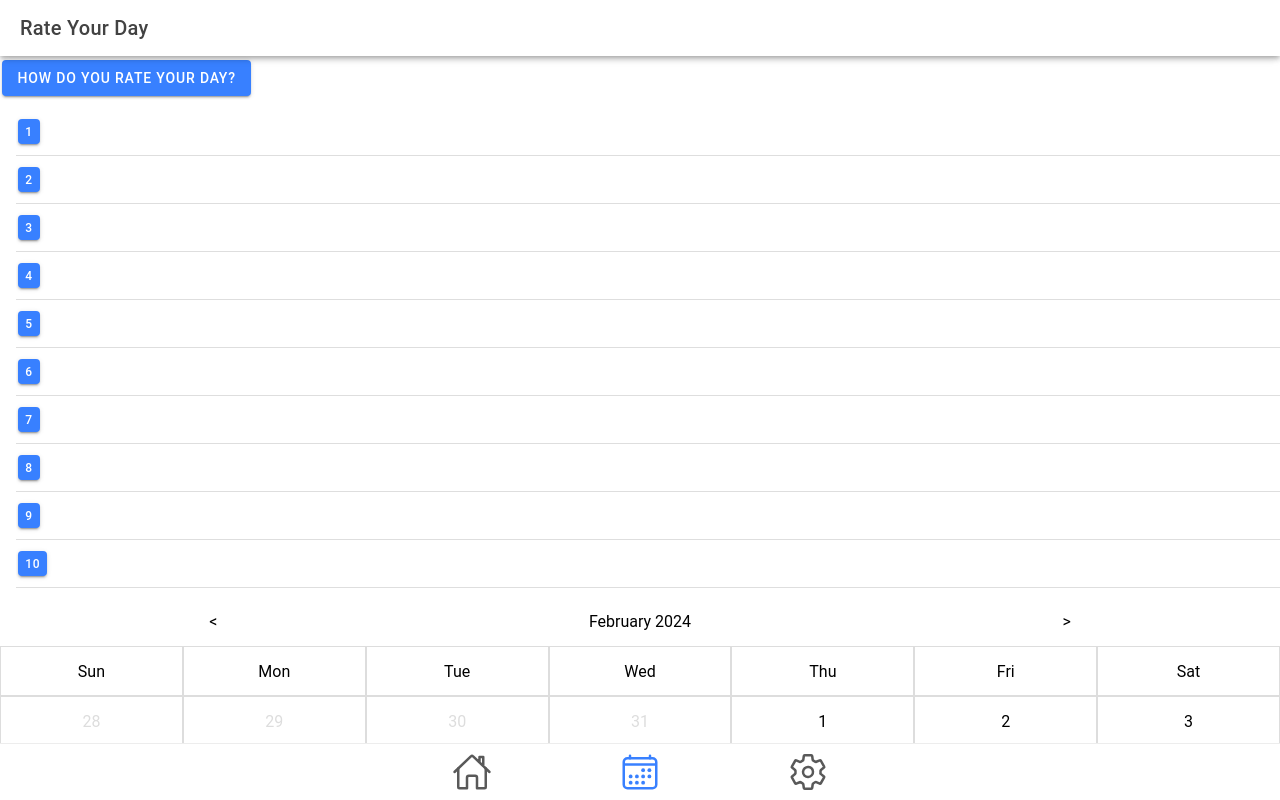
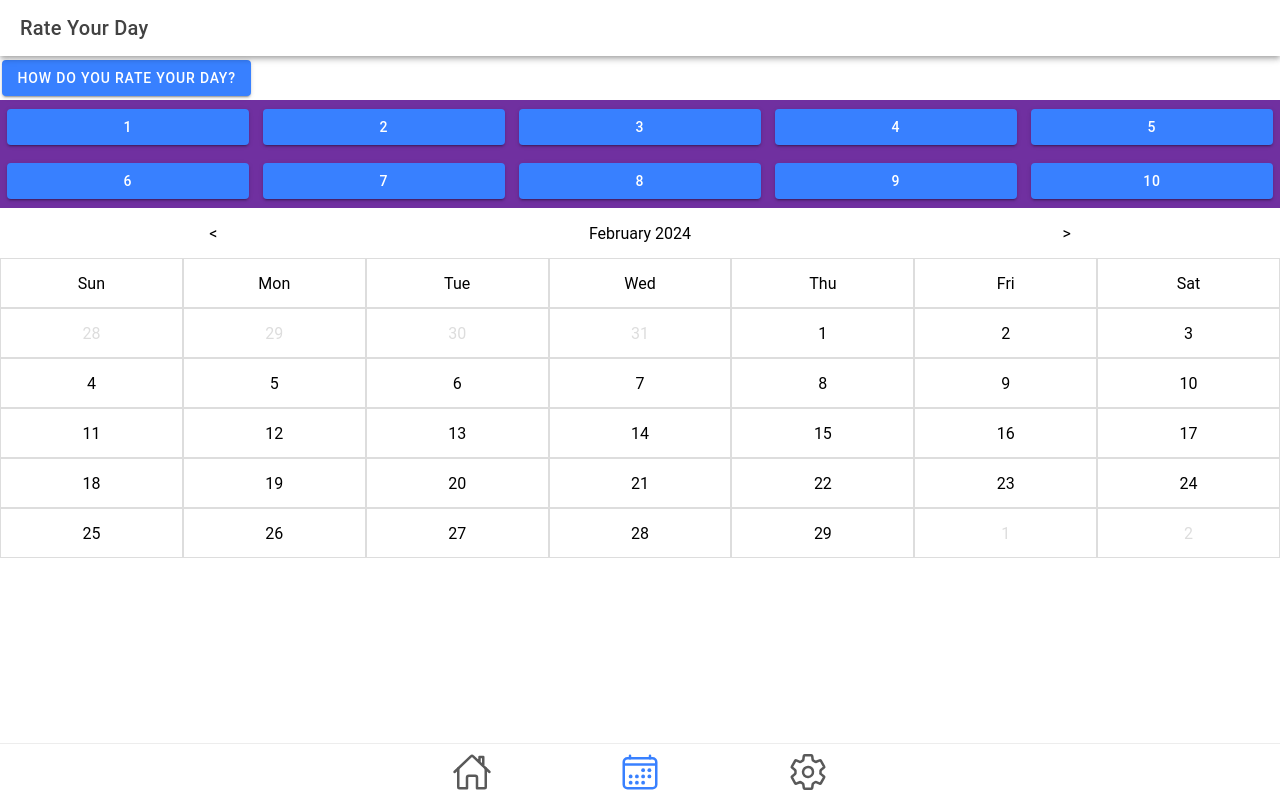
Before and after one commit to Healthy-Habits-project/healthyWatch, a React (Vite) app: page /tab2 in a window 1280 px wide. Both pictures are taken after a click on the element "HOW DO YOU RATE YOUR DAY?". Built offline with nearby package versions, Linux system fonts and the light colour scheme.

Commit message:
Ratings Styling

```diff
--- a/src/components/CustomCalendar.css
+++ b/src/components/CustomCalendar.css
@@ -34,3 +34,6 @@
   justify-content: center;
   padding: 4px;
 }
+.ion-title {
+  text-align: center;
+}
--- a/src/pages/Tab2.tsx
+++ b/src/pages/Tab2.tsx
@@ -1,6 +1,6 @@
 // src/pages/Tab2.tsx
 import React, { useState } from 'react';
-import { IonContent, IonHeader, IonPage, IonTitle, IonToolbar, IonButton, IonList, IonItem } from '@ionic/react';
+import { IonContent, IonHeader, IonPage, IonTitle, IonToolbar, IonButton, IonGrid, IonRow, IonCol } from '@ionic/react';
 import CustomCalendar from '../components/CustomCalendar';
 
 const Tab2: React.FC = () => {
@@ -9,22 +9,27 @@ const Tab2: React.FC = () => {
 
   const handleRateDay = (rating: number) => {
     setUserRating(rating);
-    setShowRatings(false); // Hide ratings after selection
+    setShowRatings(false); // Optionally hide ratings after selection
     // Additional actions after rating...
   };
 
   const renderRatingButtons = () => {
-    const buttons = [];
-    for (let i = 1; i <= 10; i++) {
-      buttons.push(
-        <IonItem key={i}>
-          <IonButton expand="block" onClick={() => handleRateDay(i)}>
-            {i}
-          </IonButton>
-        </IonItem>
-      );
+    const rows = [];
+    for (let row = 0; row < 2; row++) {
+      const cols = [];
+      for (let i = 1; i <= 5; i++) {
+        const index = row * 5 + i;
+        cols.push(
+          <IonCol key={index}>
+            <IonButton expand="block" onClick={() => handleRateDay(index)}>
+              {index}
+            </IonButton>
+          </IonCol>
+        );
+      }
+      rows.push(<IonRow key={row}>{cols}</IonRow>);
     }
-    return buttons;
+    return <IonGrid>{rows}</IonGrid>;
   };
 
   return (
@@ -36,7 +41,7 @@ const Tab2: React.FC = () => {
       </IonHeader>
       <IonContent fullscreen>
         <IonButton onClick={() => setShowRatings(!showRatings)}>How do you rate your day?</IonButton>
-        {showRatings && <IonList>{renderRatingButtons()}</IonList>}
+        {showRatings && renderRatingButtons()}
         <CustomCalendar />
         {userRating && <p>Your rating for today is: {userRating}</p>}
       </IonContent>
```
